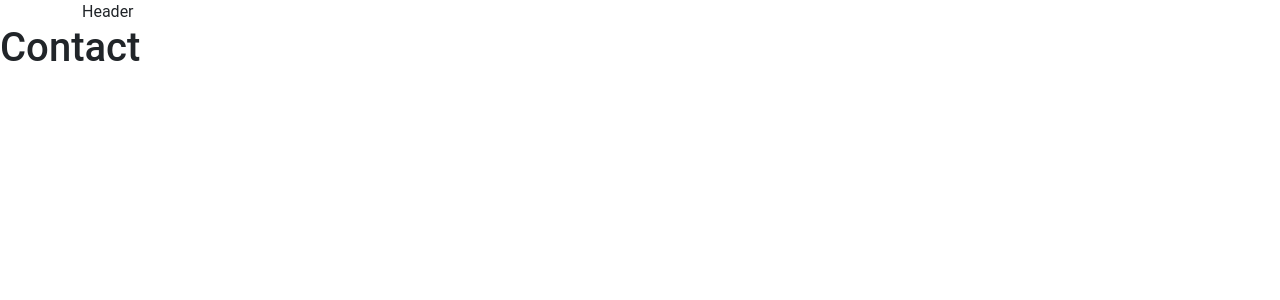
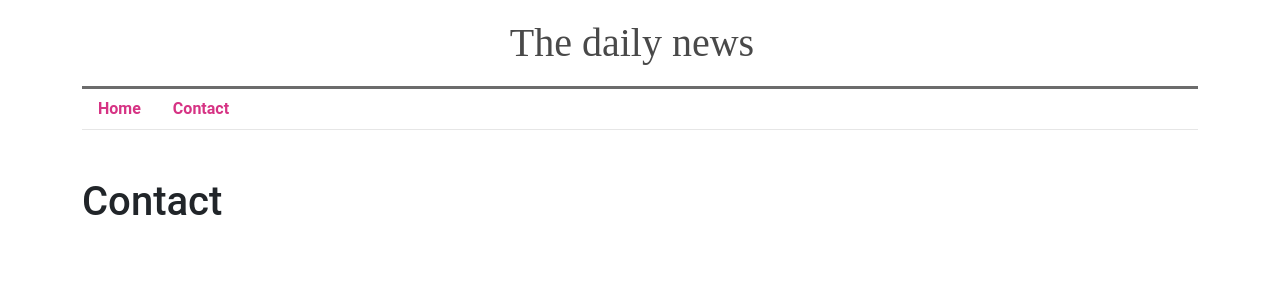
Before and after one commit to ferlobo1985/UDMY-REACT19-DailyNews, a React (Vite) app: page /contact in a window 1280 px wide. Shown: the top 300 px of the page. Built offline with nearby package versions, Linux system fonts and the light colour scheme.

Commit message:
04-Header and Layout
04-Header and Layout

```diff
--- a/src/components/header.jsx
+++ b/src/components/header.jsx
@@ -1,7 +1,20 @@
+import { Nav, Navbar } from "react-bootstrap";
+import { Link } from "react-router"
+
 const Header = () => {
     return(
         <div className="container">
-            Header
+            <Navbar className="yellotail">
+                <Navbar.Brand as={Link} to="/">The daily news</Navbar.Brand>
+            </Navbar>
+            <Nav>
+                <Nav.Item>
+                    <Nav.Link as={Link} to="/">Home</Nav.Link>
+                </Nav.Item>
+                <Nav.Item>
+                    <Nav.Link as={Link} to="/contact">Contact</Nav.Link>
+                </Nav.Item>
+            </Nav>
         </div>
     )
 }
--- /dev/null
+++ b/src/components/layouts/mainLayout.jsx
@@ -0,0 +1,11 @@
+import { Container } from "react-bootstrap"
+
+const MainLayout = (props) => {
+    return(
+        <Container className="mt-5 mb-5">
+            {props.children}
+        </Container>
+    )
+}
+
+export default MainLayout;
--- a/src/routes.jsx
+++ b/src/routes.jsx
@@ -5,15 +5,18 @@ import Home from "./components/home";
 import Contact from "./components/contact"
 
 import Header from "./components/header"
+import MainLayout from "./components/layouts/mainLayout";
 
 const Router = () => {
     return(
         <BrowserRouter>
             <Header/>
-            <Routes>
-                <Route path="/" element={<Home/>}/>
-                <Route path="contact" element={<Contact/>}/>
-            </Routes>
+            <MainLayout>
+                <Routes>
+                    <Route path="/" element={<Home/>}/>
+                    <Route path="contact" element={<Contact/>}/>
+                </Routes>
+            </MainLayout>
         </BrowserRouter>
     )
 }
```
